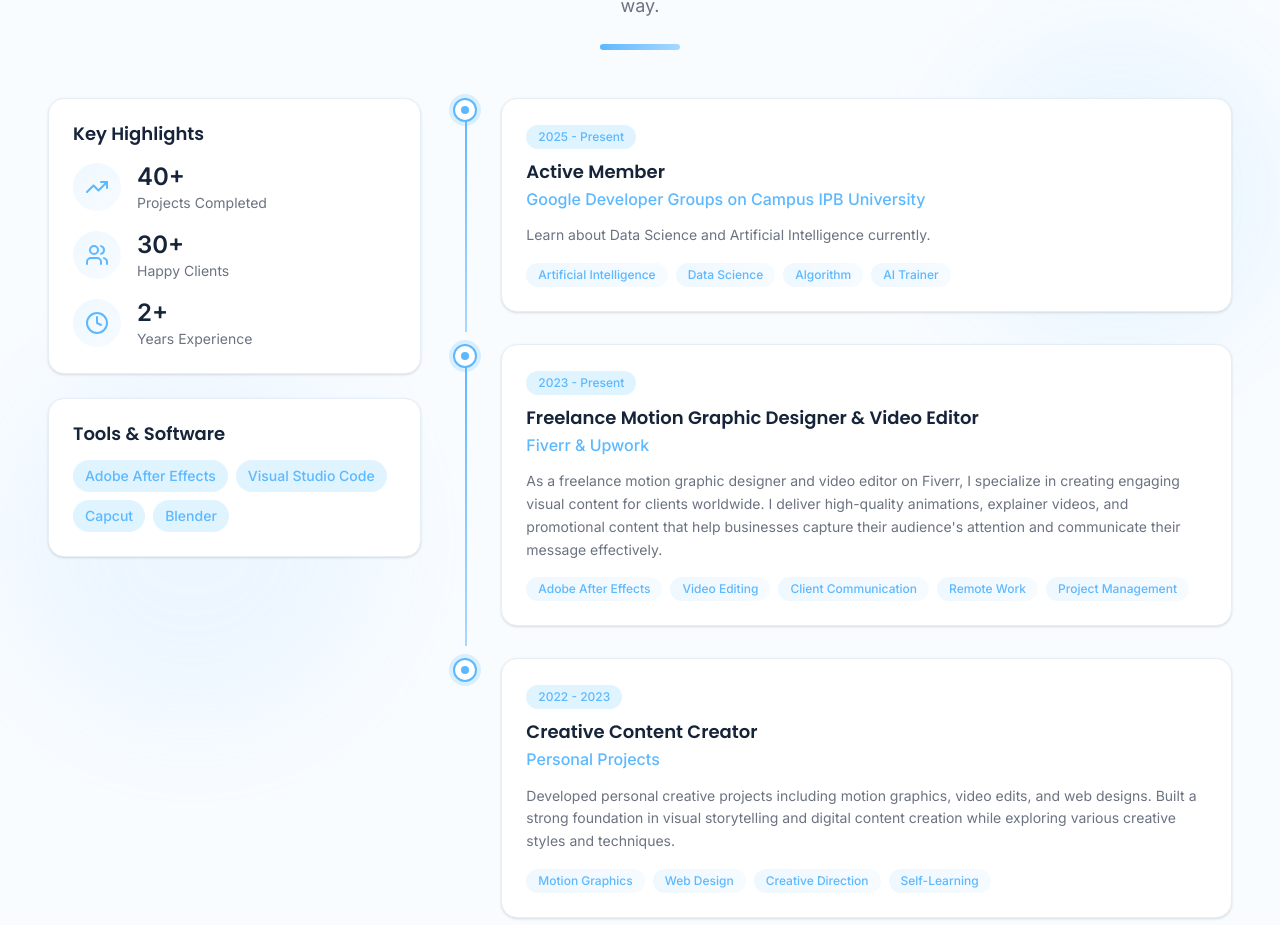
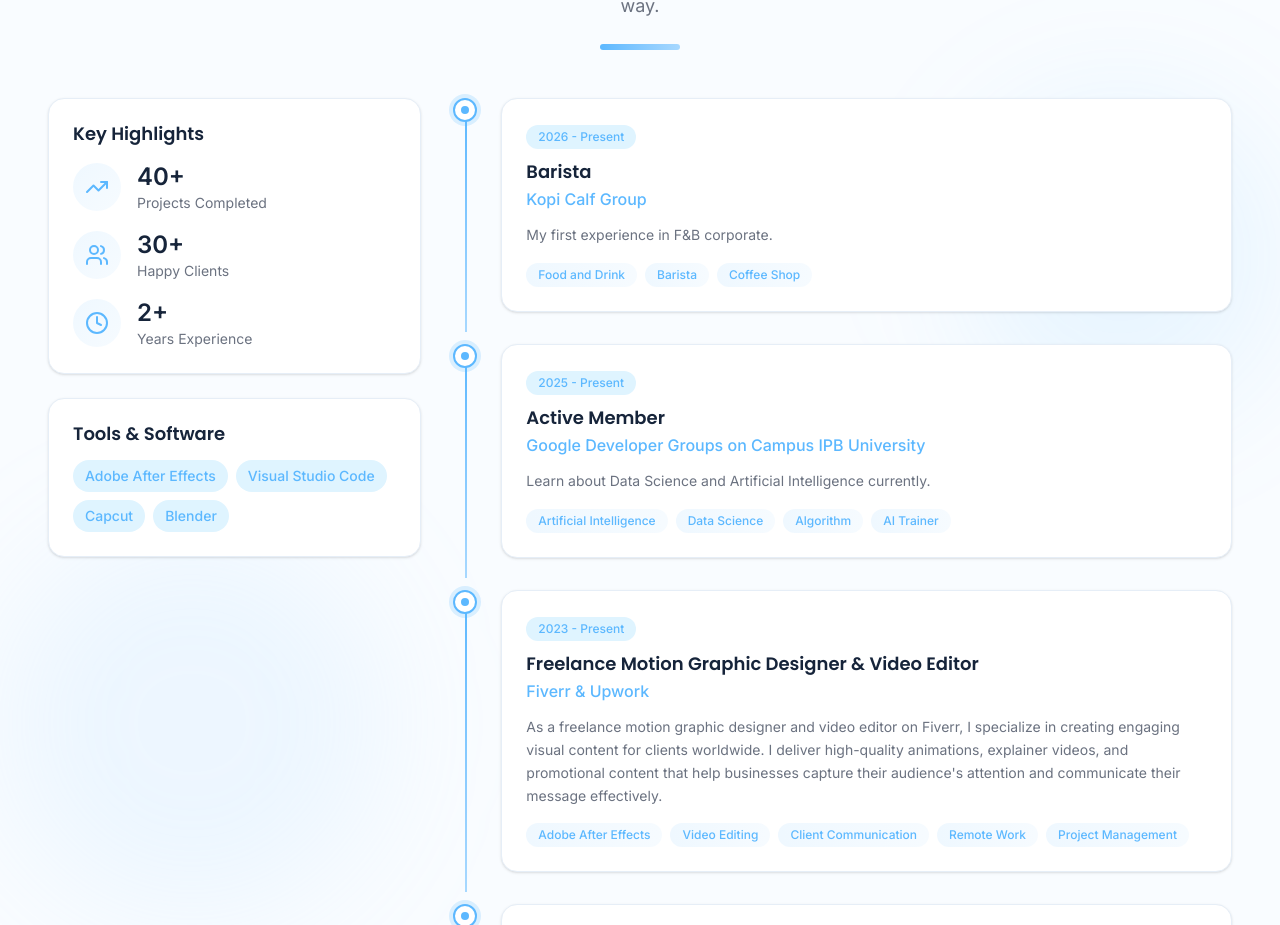
Before and after one commit to Fexie19/PortfolioFexie19, a Next.js app: page / in a window 1280 px wide. Shown: the part 2200-3125 px from the top of the page. Built offline with nearby package versions, Linux system fonts and the light colour scheme.

Commit message:
Update ExperienceSection.tsx

```diff
--- a/components/sections/ExperienceSection.tsx
+++ b/components/sections/ExperienceSection.tsx
@@ -92,6 +92,14 @@ export function ExperienceSection() {
           {/* Right - Timeline */}
           <div className="lg:col-span-2">
             <TimelineItem
+              date="2026 - Present"
+              title="Barista"
+              company="Kopi Calf Group"
+              description="My first experience in F&B corporate."
+              tags={["Food and Drink", "Barista", "Coffee Shop",]}
+            />
+
+            <TimelineItem
               date="2025 - Present"
               title="Active Member"
               company="Google Developer Groups on Campus IPB University"
```
